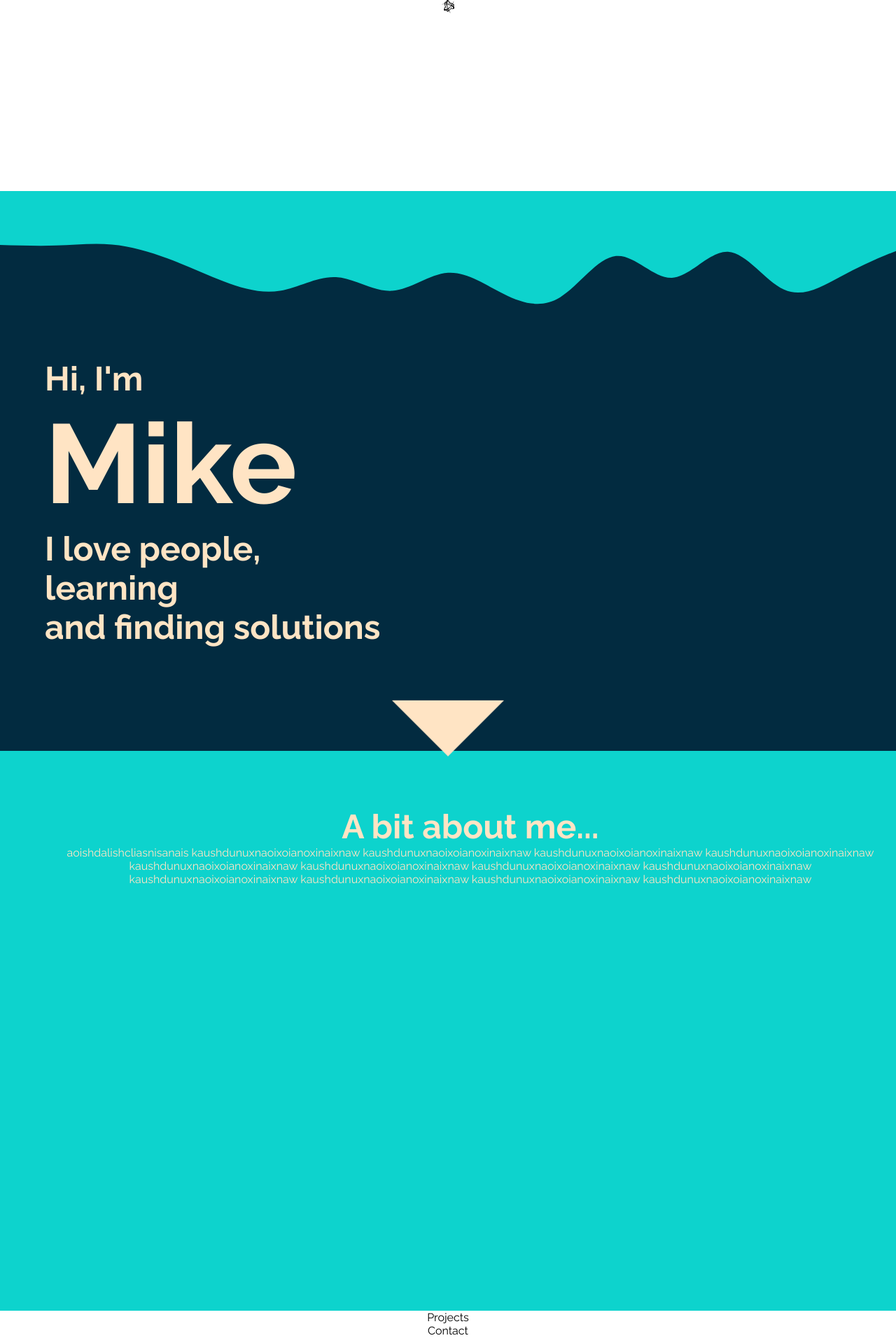
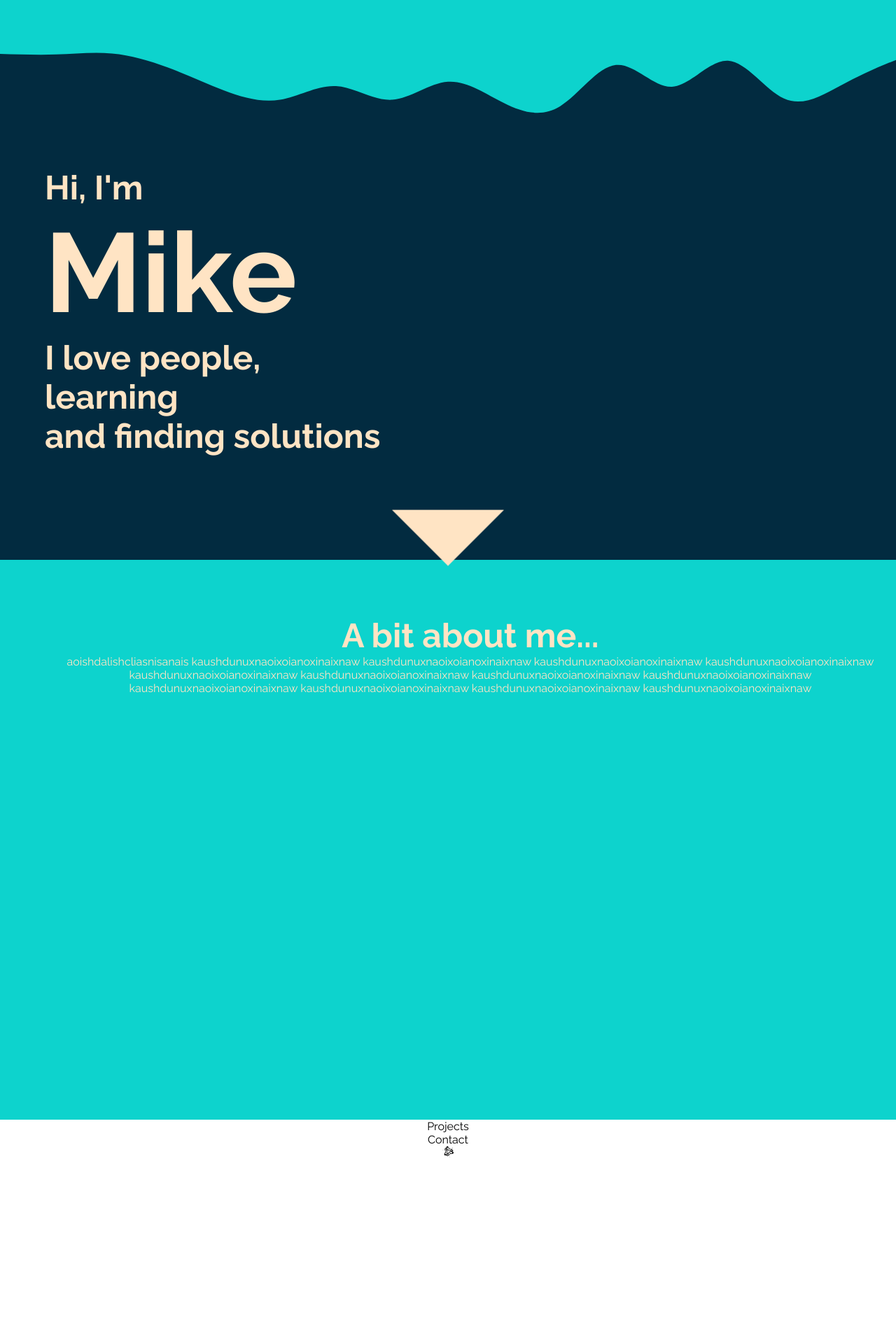
Before and after one commit to michaelrushton-dev/my-website, a React (Create React App) app in the folder my-app/: page / in a window 1280 px wide. Shown: the top 1912 px of the page at 70% size. After the commit the page ends 1658 px from the top, so only its background shows below. Built offline with nearby package versions, Linux system fonts and the light colour scheme.

Commit message:
inside intro.js NEED TO FIX THIS SO THE ARROW OPACITY INCREASES WHEN SCROLL POSITION IS ABOVE 300

```diff
--- a/my-app/src/App.css
+++ b/my-app/src/App.css
@@ -3,6 +3,11 @@
     padding: 0;
     box-sizing: border-box;
     font-family: "Raleway", sans-serif;
+    list-style: none;
+}
+a {
+    text-decoration: none;
+    color: inherit;
 }
 :root {
     --font-color: bisque;
@@ -21,3 +26,6 @@ h1 {
 h2 {
     font-size: 3em;
 }
+.wrapper {
+    margin-top: -8em;
+}
--- a/my-app/src/App.js
+++ b/my-app/src/App.js
@@ -16,12 +16,14 @@ function App() {
     return (
         <div className="App">
             <Navbar scrollPosition={scrollPosition} />
-            <Intro />
-
-            <About />
-            <Projects />
-            <Contact />
-            <Footer />
+            <div className="wrapper">
+                {/* wrapper is only to seperate sticky nav from rest of app */}
+                <Intro scrollPosition={scrollPosition} />
+                <About />
+                <Projects />
+                <Contact />
+                <Footer />
+            </div>
         </div>
     );
 }
--- a/my-app/src/components/Footer/Footer.js
+++ b/my-app/src/components/Footer/Footer.js
@@ -1,7 +1,12 @@
 import React from "react";
+import { FaBattleNet } from "react-icons/fa/index.js";
 
 function Footer() {
-    return <div>Footer</div>;
+    return (
+        <div>
+            <FaBattleNet />
+        </div>
+    );
 }
 
 export default Footer;
--- a/my-app/src/components/Intro/Intro.js
+++ b/my-app/src/components/Intro/Intro.js
@@ -2,7 +2,12 @@ import React from "react";
 import "./intro.css";
 import "../../App.css";
 
-function Intro() {
+function Intro({ scrollPosition }) {
+    let opacityScroll = 1;
+    //NEED TO FIX THIS SO THE ARROW OPACITY INCREASES WHEN SCROLL POSITION IS ABOVE 300
+    if (scrollPosition > 300) {
+        opacityScroll = scrollPosition / 1000;
+    }
     return (
         <div className="intro">
             <header>
@@ -14,7 +19,7 @@ function Intro() {
                     and finding solutions
                 </h2>
             </header>
-            <div className="arrow-cta"></div>
+            <div className="arrow-cta" style={{ opacity: opacityScroll }}></div>
         </div>
     );
 }
--- a/my-app/src/components/Intro/intro.css
+++ b/my-app/src/components/Intro/intro.css
@@ -26,6 +26,7 @@ header {
     text-align: start;
 }
 .arrow-cta {
+    position: relative;
     margin-top: 5em;
     width: 0;
     height: 0;
--- a/my-app/src/components/Navbar/Navbar.js
+++ b/my-app/src/components/Navbar/Navbar.js
@@ -1,18 +1,33 @@
 import React from "react";
 import "./navbar.css";
 import "../../App.css";
-import { FaBattleNet } from "react-icons/fa/index.js";
 
 function Navbar({ scrollPosition }) {
-    const opacityScroll = scrollPosition / 100;
+    const opacityScroll = scrollPosition / 200;
     return (
-        <div className="navbar">
-            <h3>
-                <FaBattleNet />
-            </h3>
-            <div className="bar" style={{ opacity: opacityScroll }}></div>
+        <div className="bar" style={{ opacity: opacityScroll }}>
+            <ul>
+                <li>
+                    <a href={"#top"}>
+                        <h3>About</h3>
+                    </a>
+                </li>
+                <li>
+                    <a href={"#top"}>
+                        {" "}
+                        <h3>Projects</h3>
+                    </a>
+                </li>
+                <li>
+                    <a href={"#top"}>
+                        <h3>Contact</h3>
+                    </a>
+                </li>
+            </ul>
         </div>
     );
 }
 
 export default Navbar;
+
+//exporting navbar, rendering it inside intro.js, so it sits inside <div className="navbar">
--- a/my-app/src/components/Navbar/navbar.css
+++ b/my-app/src/components/Navbar/navbar.css
@@ -1,8 +1,24 @@
 .navbar {
     position: sticky;
+    top: 0em;
+    width: 100%;
 }
 .bar {
-    height: 250px;
-    width: 100px;
+    /* background-size: cover; */
+    display: flex;
+    flex-direction: row;
+    justify-content: end;
+    position: sticky;
+    top: 0;
+    height: 8em;
+    width: 100%;
     background-color: black;
+    color: var(--font-color);
 }
+.bar ul {
+    display: flex;
+    justify-content: center;
+    align-items: center;
+    gap: 5em;
+    margin-right: 5em;
+}
--- a/my-app/src/hooks/useScroll.js
+++ b/my-app/src/hooks/useScroll.js
@@ -5,6 +5,7 @@ function useScroll() {
 
     const handleScroll = () => {
         const position = window.pageYOffset;
+
         setScrollPosition(position);
     };
 
```
